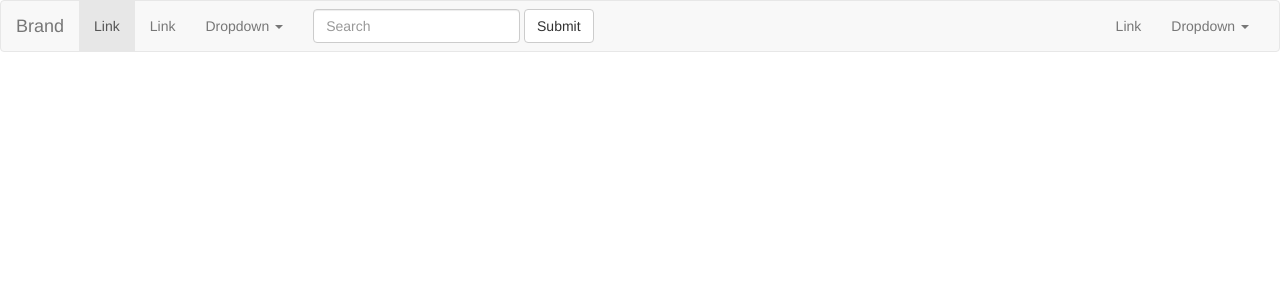
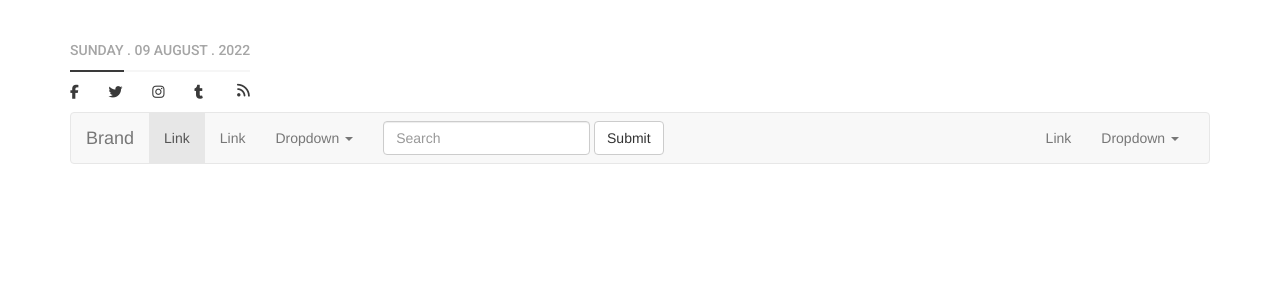
Before and after one commit to TouKhen/Paris_MVC_Eval, a PHP site: page /mvc-eval/front/home.html in a window 1280 px wide. Shown: the top 300 px of the page. Run offline with PHP 8.4, Linux system fonts and the light colour scheme; some libraries are stand-ins or nearby versions.

Commit message:
end of day commit

```diff
--- a/front/home.html
+++ b/front/home.html
@@ -5,13 +5,46 @@
     <title>Title</title>
     <!-- Bootstrap -->
     <link rel="stylesheet" href="https://stackpath.bootstrapcdn.com/bootstrap/3.4.1/css/bootstrap.min.css" integrity="sha384-HSMxcRTRxnN+Bdg0JdbxYKrThecOKuH5zCYotlSAcp1+c8xmyTe9GYg1l9a69psu" crossorigin="anonymous">
+
+    <!-- Font Awesome -->
+    <script src="https://kit.fontawesome.com/62c3447164.js" crossorigin="anonymous"></script>
+    <link rel="stylesheet" href="../public/css/style.css">
 </head>
 <body>
+<div class="container" id="page">
+    <header class="">
+        <div>
+            <div class="header-trio">
+                <div class="header-left">
+                    <div class="header-left-top">
+                        <p class="title">sunday . 09 august . 2022</p>
+                    </div>
+                    <div class="header-middle">
+                        <div class="header-middle-left"></div>
+                        <div class="header-middle-right"></div>
+                    </div>
+                    <div class="header-left-bottom">
+                        <ul>
+                            <li><a href="#"><i class="fab fa-facebook-f"></i></a></li>
+                            <li><a href="#"><i class="fab fa-twitter"></i></a></li>
+                            <li><a href="#"><i class="fab fa-instagram"></i></a></li>
+                            <li><a href="#"><i class="fab fa-tumblr"></i></a></li>
+                            <li><a href="#"><i class="fas fa-wifi" style="transform: rotateZ(45deg)"></i></a></li>
+                        </ul>
+                    </div>
+                </div>
+                <div class="header-right"></div>
+            </div>
+            <div></div>
+        </div>
         <nav class="navbar navbar-default">
             <div class="container-fluid">
                 <!-- Brand and toggle get grouped for better mobile display -->
                 <div class="navbar-header">
-            <button type="button" class="navbar-toggle collapsed" data-toggle="collapse" data-target="#bs-example-navbar-collapse-1" aria-expanded="false">
+                    <button type="button" class="navbar-toggle collapsed"
+                            data-toggle="collapse"
+                            data-target="#bs-example-navbar-collapse-1"
+                            aria-expanded="false">
                         <span class="sr-only">Toggle navigation</span>
                         <span class="icon-bar"></span>
                         <span class="icon-bar"></span>
@@ -21,12 +54,18 @@
                 </div>
 
                 <!-- Collect the nav links, forms, and other content for toggling -->
-        <div class="collapse navbar-collapse" id="bs-example-navbar-collapse-1">
+                <div class="collapse navbar-collapse"
+                     id="bs-example-navbar-collapse-1">
                     <ul class="nav navbar-nav">
-                <li class="active"><a href="#">Link <span class="sr-only">(current)</span></a></li>
+                        <li class="active"><a href="#">Link <span
+                                class="sr-only">(current)</span></a>
+                        </li>
                         <li><a href="#">Link</a></li>
                         <li class="dropdown">
-                    <a href="#" class="dropdown-toggle" data-toggle="dropdown" role="button" aria-haspopup="true" aria-expanded="false">Dropdown <span class="caret"></span></a>
+                            <a href="#" class="dropdown-toggle"
+                               data-toggle="dropdown" role="button"
+                               aria-haspopup="true" aria-expanded="false">Dropdown
+                                <span class="caret"></span></a>
                             <ul class="dropdown-menu">
                                 <li><a href="#">Action</a></li>
                                 <li><a href="#">Another action</a></li>
@@ -40,14 +79,19 @@
                     </ul>
                     <form class="navbar-form navbar-left">
                         <div class="form-group">
-                    <input type="text" class="form-control" placeholder="Search">
+                            <input type="text" class="form-control"
+                                   placeholder="Search">
                         </div>
-                <button type="submit" class="btn btn-default">Submit</button>
+                        <button type="submit" class="btn btn-default">Submit
+                        </button>
                     </form>
                     <ul class="nav navbar-nav navbar-right">
                         <li><a href="#">Link</a></li>
                         <li class="dropdown">
-                    <a href="#" class="dropdown-toggle" data-toggle="dropdown" role="button" aria-haspopup="true" aria-expanded="false">Dropdown <span class="caret"></span></a>
+                            <a href="#" class="dropdown-toggle"
+                               data-toggle="dropdown" role="button"
+                               aria-haspopup="true" aria-expanded="false">Dropdown
+                                <span class="caret"></span></a>
                             <ul class="dropdown-menu">
                                 <li><a href="#">Action</a></li>
                                 <li><a href="#">Another action</a></li>
@@ -60,10 +104,13 @@
                 </div><!-- /.navbar-collapse -->
             </div><!-- /.container-fluid -->
 
+        </nav>
+    </header>
+</div>
+
 <!-- jQuery (necessary for Bootstrap's JavaScript plugins) -->
 <script src="https://code.jquery.com/jquery-1.12.4.min.js" integrity="sha384-nvAa0+6Qg9clwYCGGPpDQLVpLNn0fRaROjHqs13t4Ggj3Ez50XnGQqc/r8MhnRDZ" crossorigin="anonymous"></script>
 <!-- Include all compiled plugins (below), or include individual files as needed -->
 <script src="https://stackpath.bootstrapcdn.com/bootstrap/3.4.1/js/bootstrap.min.js" integrity="sha384-aJ21OjlMXNL5UyIl/XNwTMqvzeRMZH2w8c5cRVpzpU8Y5bApTppSuUkhZXN0VxHd" crossorigin="anonymous"></script>
-</nav>
 </body>
 </html>
--- a/public/css/style.css
+++ b/public/css/style.css
@@ -10,3 +10,84 @@
 /*
  ?
  */
+
+:root{
+    --black: #3A3A3A;
+    --white: #FFFFFF;
+    --gray: #a5a5a5;
+    --category1: #5F35AC;
+    --category2: #F72300;
+    --category3: #2196F3;
+    --category4: #FF8400;
+    --category5: #000000;
+}
+
+#page{
+    margin-top: 40px;
+}
+
+*{
+    box-sizing: border-box;
+}
+
+.title, .lien{
+    font-family: 'Roboto', sans-serif;
+}
+
+.header-trio{
+    display: flex;
+    flex-direction: row;
+    justify-content: space-between;
+}
+
+.header-left, .header-right{
+    width: fit-content;
+    display: flex;
+    flex-direction: column;
+}
+
+.header-left-top{
+    padding-bottom: 10px;
+}
+
+.header-left-top p{
+    text-transform: uppercase;
+    color: var(--gray);
+    margin: 0;
+    font-weight: 500;
+}
+
+.header-middle{
+    display: flex;
+    flex-direction: row;
+    height: 2px;
+    width: 100%;
+}
+
+.header-middle-left{
+    width: 30%;
+    height: 2px;
+    background-color: var(--black);
+}
+
+.header-middle-right{
+    width: 70%;
+    height: 2px;
+    background-color: rgba(165, 165, 165, 0.1);
+}
+
+.header-left-bottom{
+    padding-top: 10px;
+}
+
+.header-left-bottom ul{
+    display: flex;
+    list-style: none;
+    flex-direction: row;
+    justify-content: space-between;
+    padding-left: 0;
+}
+
+.header-left-bottom ul li a{
+    color: var(--black);
+}
```
Lines whose indentation alone changed are shown as unchanged.
